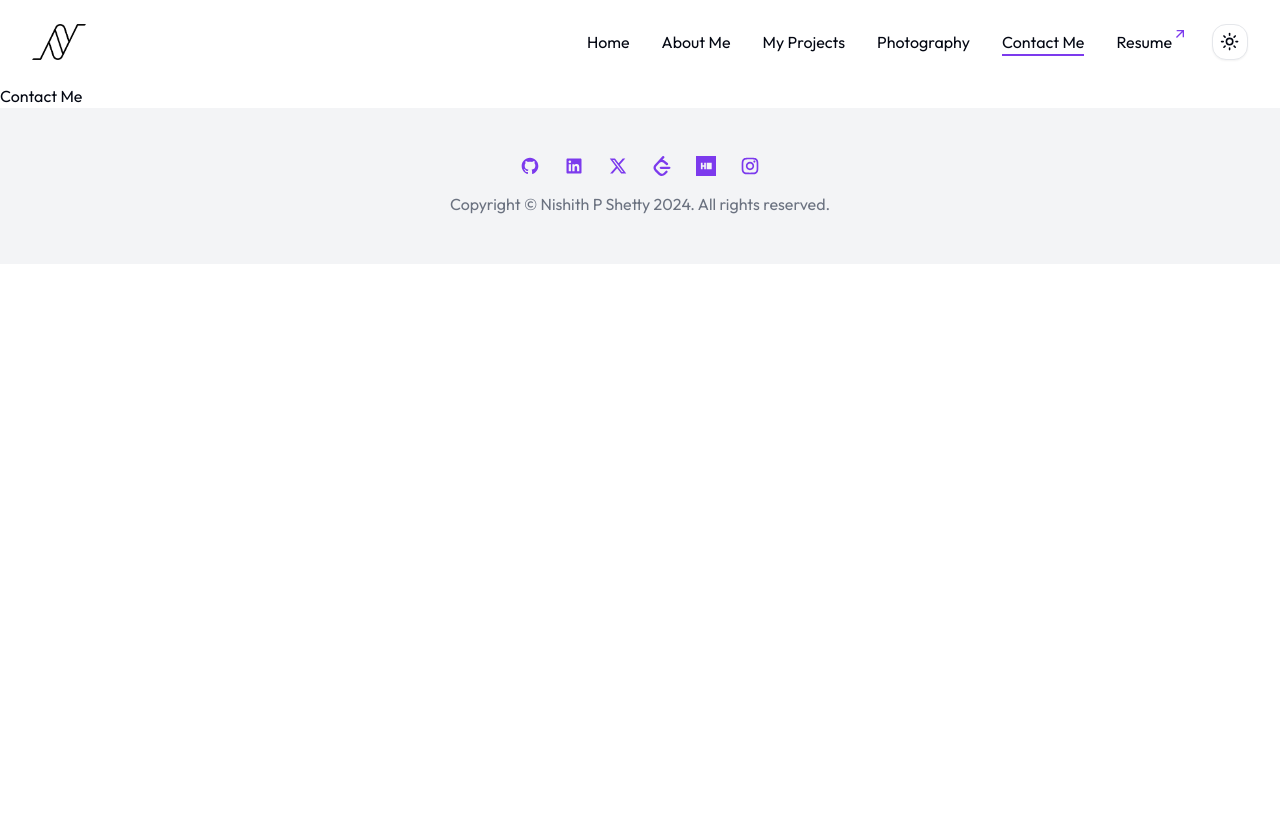
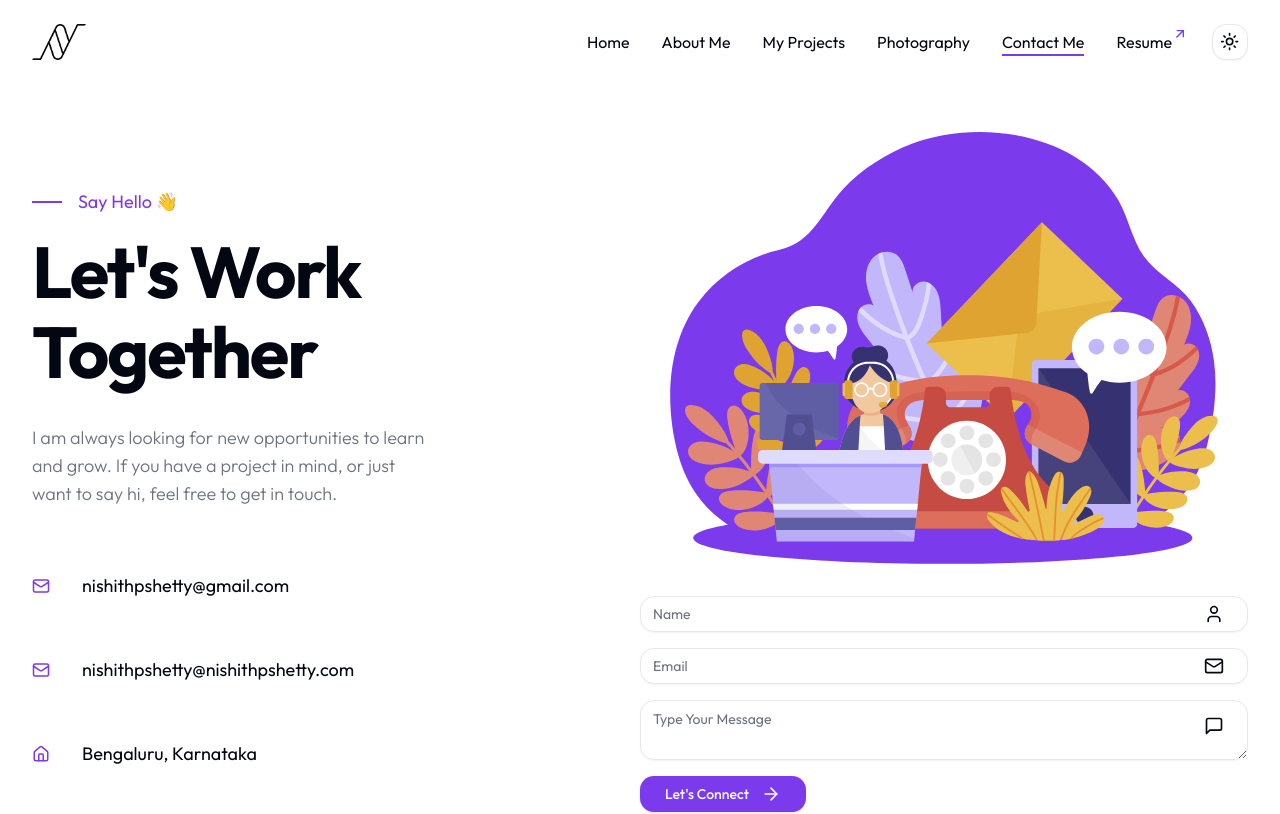
Before and after one commit to nishith-p-shetty/nishithpshetty.com, a Next.js app: page /contact in a window 1280 px wide. Shown: the top 814 px of the page. Built offline with nearby package versions, Linux system fonts and the light colour scheme.

Commit message:
contact me form

```diff
--- a/src/app/contact/page.js
+++ b/src/app/contact/page.js
@@ -1,3 +1,60 @@
+// icon
+import { MailIcon, HomeIcon, PhoneCall } from "lucide-react";
+
+//components
+import { ContactForm } from "@/components/ContactForm";
+
 export default function Contact() {
-  return <div>Contact Me</div>;
+  return (
+    <section>
+      <div className="container mx-auto">
+        {/* text & illustration */}
+        <div className="mb-6 grid pt-12 xl:mb-2 xl:h-[480px] xl:grid-cols-2">
+          {/* text */}
+          <div className="flex flex-col justify-center">
+            <div className="mb-4 flex items-center gap-x-4 text-lg text-primary">
+              <span className="h-[2px] w-[30px] bg-primary"></span>
+              Say Hello 👋
+            </div>
+            <h1 className="mb-8 max-w-md text-6xl font-bold tracking-[-2px] xl:text-[72px] xl:leading-[80px]">
+              Let's Work Together
+            </h1>
+            <p className="-8 max-w-[400px] text-lg font-light text-muted-foreground">
+              I am always looking for new opportunities to learn and grow. If
+              you have a project in mind, or just want to say hi, feel free to
+              get in touch.
+            </p>
+          </div>
+          {/* Illustration */}
+          <div className="bg-contact_illustration_light dark:bg-contact_illustration_dark hidden w-full bg-contain bg-top bg-no-repeat xl:flex"></div>
+        </div>
+        {/* info text & form */}
+        <div className="mb-24 grid xl:mb-32 xl:grid-cols-2">
+          {/* info text */}
+          <div className="mb-12 flex flex-col gap-y-4 text-base xl:mb-24 xl:gap-y-14 xl:text-lg">
+            {/* mail */}
+            <div className="flex items-center gap-x-8">
+              <MailIcon size={18} className="text-primary" />
+              <div>nishithpshetty@gmail.com</div>
+            </div>
+            <div className="flex items-center gap-x-8">
+              <MailIcon size={18} className="text-primary" />
+              <div>nishithpshetty@nishithpshetty.com</div>
+            </div>
+            {/* address */}
+            <div className="flex items-center gap-x-8">
+              <HomeIcon size={18} className="text-primary" />
+              <div>Bengaluru, Karnataka</div>
+            </div>
+            {/* phone */}
+            {/* <div className="flex items-center gap-x-8">
+              <PhoneCall size={18} className="text-primary" />
+              <div>+91 1234567890</div>
+            </div> */}
+          </div>
+          <ContactForm />
+        </div>
+      </div>
+    </section>
+  );
 }
--- /dev/null
+++ b/src/components/ContactForm.jsx
@@ -0,0 +1,57 @@
+// components
+import { Button } from "./ui/button";
+import { Input } from "./ui/input";
+import { Textarea } from "./ui/textarea";
+
+// icon
+import {
+  User,
+  MailIcon,
+  ArrowRightIcon,
+  MessageSquare,
+  Loader2,
+} from "lucide-react";
+
+export const ContactForm = () => {
+  return (
+    <form className="mt-6 flex flex-col gap-y-4" action="">
+      {/* input */}
+      <div className="relative flex items-center">
+        <Input
+          type="name"
+          id="recipientName"
+          name="recipientName"
+          placeholder="Name"
+        />
+        <User size={20} className="absolute right-6" />
+      </div>
+      {/* input */}
+      <div className="relative flex items-center">
+        <Input
+          type="email"
+          id="recipientEmail"
+          name="recipientEmail"
+          placeholder="Email"
+        />
+        <MailIcon size={20} className="absolute right-6" />
+      </div>
+      {/* textarea */}
+      <div className="relative flex items-center">
+        <Textarea
+          placeholder="Type Your Message"
+          id="recipientMessage"
+          name="recipientMessage"
+        />
+        <MessageSquare size={20} className="absolute right-6 top-4" />
+      </div>
+      <Button className="flex max-w-[166px] items-center gap-x-1" type="submit">
+        Let's Connect
+        <ArrowRightIcon size={20} className="ml-2" />
+      </Button>
+      <Button disabled className="flex max-w-[166px] items-center gap-x-1">
+        <Loader2 className="mr-2 h-5 w-5 animate-spin" />
+        Please wait
+      </Button>
+    </form>
+  );
+};
```
Also changed, not shown: public/contact/illustration-dark.svg, public/contact/illustration-light.svg.
